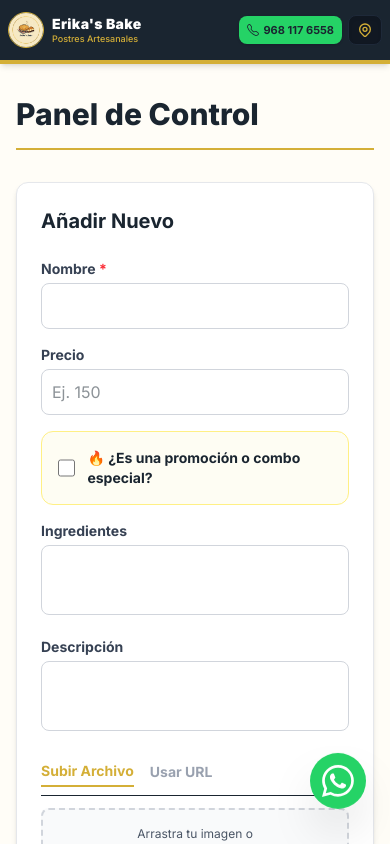
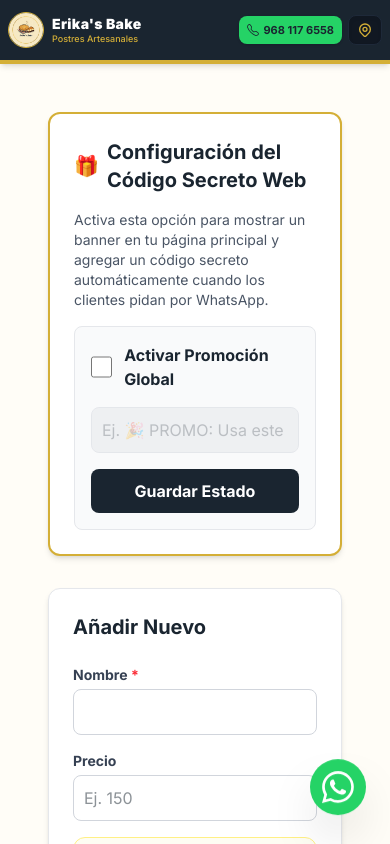
Before and after one commit to N37015/erickab, a Next.js app: page /admin in a window 390 px wide. Shown: the top 844 px of the page. Built offline with nearby package versions, Linux system fonts and the light colour scheme; no server answers; the database is empty.

Commit message:
CODIGO PROMO

```diff
--- a/app/CatalogoClient.tsx
+++ b/app/CatalogoClient.tsx
@@ -3,7 +3,8 @@
 import { useState, useEffect } from 'react';
 import { Product } from './actions';
 
-export default function CatalogoClient({ products }: { products: Product[] }) {
+// 1. AÑADIMOS 'settings' A LAS PROPIEDADES DEL COMPONENTE
+export default function CatalogoClient({ products, settings }: { products: Product[], settings?: any }) {
   const [selectedProduct, setSelectedProduct] = useState<Product | null>(null);
   const phoneNumber = "529681176558"; // Tu número de WhatsApp
 
@@ -37,20 +38,31 @@ export default function CatalogoClient({ products }: { products: Product[] }) {
   };
 
   const handleWhatsApp = (product: Product) => {
+    // Armamos el mensaje principal
     let message = `¡Hola! Me interesa hacer un pedido de: *${product.name}*${product.price ? ` (${product.price})` : ''}.`;
     if (product.es_promocion && product.detalles_promocion) {
       message += `\nIncluye: ${product.detalles_promocion}`;
     }
+
+    // 2. VERIFICAMOS SI LA PROMO GLOBAL ESTÁ ACTIVA ANTES DE DAR EL CÓDIGO
+    if (settings?.promo_active) {
+      const now = new Date();
+      const timeString = `${now.getDate().toString().padStart(2, '0')}${now.getHours().toString().padStart(2, '0')}${now.getMinutes().toString().padStart(2, '0')}`;
+      const randomStr = Math.random().toString(36).substring(2, 5).toUpperCase();
+      const secretCode = `WEB-${timeString}-${randomStr}`;
+
+      message += `\n\n🎁 *Código de Promo Web:* ${secretCode}`;
+      message += `\n_(Válido únicamente por 15 minutos)_`;
+    }
+
     message += `\n\nMe gustaría recibir más información.`;
 
-    // Detectamos si el usuario está en un celular
+    // Lógica de envío (celular vs PC)
     const isMobile = /iPhone|iPad|iPod|Android/i.test(navigator.userAgent);
 
     if (isMobile) {
-      // En celular: Fuerza abrir la app directamente sin abrir el navegador web
       window.location.href = `whatsapp://send?phone=${phoneNumber}&text=${encodeURIComponent(message)}`;
     } else {
-      // En PC: Abre la página de WhatsApp Web normalmente en una pestaña nueva
       window.open(`https://web.whatsapp.com/send?phone=${phoneNumber}&text=${encodeURIComponent(message)}`, '_blank');
     }
   };
--- a/app/actions.ts
+++ b/app/actions.ts
@@ -132,3 +132,31 @@ export async function deleteProduct(id: string, imageUrl: string) {
   revalidatePath('/');
   revalidatePath('/admin');
 }
+
+export async function getStoreSettings() {
+ const supabase = await createClient();
+  const { data, error } = await supabase
+    .from('store_settings')
+    .select('*')
+    .eq('id', 1)
+    .single();
+
+  if (error) {
+    console.error("Error fetching settings:", error);
+    return { promo_active: false, promo_message: '' };
+  }
+  return data;
+}
+
+export async function updateStoreSettings(promo_active: boolean, promo_message: string) {
+const supabase = await createClient();
+  const { error } = await supabase
+    .from('store_settings')
+    .update({ promo_active, promo_message })
+    .eq('id', 1);
+
+  if (error) throw new Error(error.message);
+
+  revalidatePath('/');
+  revalidatePath('/admin');
+}
--- a/app/admin/AdminClient.tsx
+++ b/app/admin/AdminClient.tsx
@@ -2,18 +2,28 @@
 
 import { useRef, useState, useEffect } from 'react';
 import { addProduct, updateProduct, deleteProduct, Product } from '../actions';
+// Importamos la función para actualizar la config
+import { updateStoreSettings } from '../actions';
 
-export default function AdminClient({ initialProducts }: { initialProducts: Product[] }) {
+export default function AdminClient({ initialProducts, initialSettings }: { initialProducts: Product[], initialSettings: any }) {
   const formRef = useRef<HTMLFormElement>(null);
 
   const [notification, setNotification] = useState<{ message: string; type: 'success' | 'error' } | null>(null);
   const [productToDelete, setProductToDelete] = useState<{ id: string; imageUrl: string; name: string } | null>(null);
 
+  // --- ESTADOS DE CONFIGURACIÓN GLOBAL ---
+  const [globalPromoActive, setGlobalPromoActive] = useState(initialSettings?.promo_active || false);
+  const [globalPromoMessage, setGlobalPromoMessage] = useState(initialSettings?.promo_message || '');
+  const [isSavingSettings, setIsSavingSettings] = useState(false);
+
+  // --- ESTADOS DEL PRODUCTO ---
   const [name, setName] = useState('');
   const [price, setPrice] = useState('');
   const [ingredients, setIngredients] = useState('');
   const [composition, setComposition] = useState('');
-  const [isPromo, setIsPromo] = useState(false); // <--- Nuevo estado para promoción
+  const [isPromo, setIsPromo] = useState(false);
+  const [precioAnterior, setPrecioAnterior] = useState('');
+  const [detallesPromocion, setDetallesPromocion] = useState('');
 
   const [products, setProducts] = useState<Product[]>(initialProducts);
   const [editingProduct, setEditingProduct] = useState<Product | null>(null);
@@ -24,9 +34,6 @@ export default function AdminClient({ initialProducts }: { initialProducts: Prod
   const [dragActive, setDragActive] = useState(false);
   const [file, setFile] = useState<File | null>(null);
   const [preview, setPreview] = useState<string | null>(null);
-
-  const [precioAnterior, setPrecioAnterior] = useState('');
-const [detallesPromocion, setDetallesPromocion] = useState('');
 
   useEffect(() => {
     setProducts(initialProducts);
@@ -64,63 +71,63 @@ const [detallesPromocion, setDetallesPromocion] = useState('');
     setUploadType('file');
   };
 
+  const showAlert = (message: string, type: 'success' | 'error') => {
+    setNotification({ message, type });
+    setTimeout(() => { setNotification(null); }, 4000);
+  };
+
+  // --- GUARDAR CONFIGURACIÓN GLOBAL ---
+  const handleSaveSettings = async () => {
+    setIsSavingSettings(true);
+    try {
+      await updateStoreSettings(globalPromoActive, globalPromoMessage);
+      showAlert('¡Configuración global guardada! Se reflejará en la página principal al instante.', 'success');
+    } catch (error: any) {
+      showAlert(error.message || 'Error al guardar configuración', 'error');
+    } finally {
+      setIsSavingSettings(false);
+    }
+  };
+
+  // --- MÉTODOS DE ARRASTRE Y SUBIDA (Omitidos por brevedad pero inclúyelos igual) ---
   const handleDrag = (e: React.DragEvent) => {
     e.preventDefault(); e.stopPropagation();
     if (e.type === "dragenter" || e.type === "dragover") setDragActive(true);
     else if (e.type === "dragleave") setDragActive(false);
   };
-
   const handleDrop = (e: React.DragEvent) => {
     e.preventDefault(); e.stopPropagation(); setDragActive(false);
     if (e.dataTransfer.files && e.dataTransfer.files[0]) handleFile(e.dataTransfer.files[0]);
   };
-
   const handleChange = (e: React.ChangeEvent<HTMLInputElement>) => {
     e.preventDefault();
     if (e.target.files && e.target.files[0]) handleFile(e.target.files[0]);
   };
-
   const handleFile = (file: File) => {
     setFile(file);
     setPreview(URL.createObjectURL(file));
   };
 
-  const showAlert = (message: string, type: 'success' | 'error') => {
-    setNotification({ message, type });
-    setTimeout(() => {
-      setNotification(null);
-    }, 4000);
-  };
-
   const handleAction = async (formData: FormData) => {
     setIsSubmitting(true);
-
     try {
       let formattedPrice = price.trim();
       if (formattedPrice && !formattedPrice.startsWith('$')) {
         formattedPrice = `$${formattedPrice}`;
         formData.set('price', formattedPrice);
       }
-
-      // Enviamos el estado de la promoción
       formData.set('is_promo', isPromo ? 'true' : 'false');
 
       if (editingProduct) {
         formData.append('id', editingProduct.id!);
         formData.append('old_image_url', editingProduct.image_url);
-
         if (uploadType === 'file') {
-          if (file) {
-            formData.set('image_file', file);
-          } else if (preview) {
-            formData.set('image_url', editingProduct.image_url);
-          } else {
-            throw new Error('Borraste la imagen. Selecciona una nueva imagen o URL.');
-          }
+          if (file) formData.set('image_file', file);
+          else if (preview) formData.set('image_url', editingProduct.image_url);
+          else throw new Error('Borraste la imagen. Selecciona una nueva imagen o URL.');
         } else {
           if (!formData.get('image_url')) throw new Error('Ingresa una URL válida');
         }
-
         await updateProduct(formData);
         showAlert('¡Producto actualizado con éxito!', 'success');
       } else {
@@ -133,11 +140,8 @@ const [detallesPromocion, setDetallesPromocion] = useState('');
         await addProduct(formData);
         showAlert('¡Producto creado con éxito!', 'success');
       }
-
       clearForm();
-
     } catch (error: any) {
-      console.error("Error detallado:", error);
       showAlert(error.message || 'Error al guardar', 'error');
     } finally {
       setIsSubmitting(false);
@@ -147,14 +151,11 @@ const [detallesPromocion, setDetallesPromocion] = useState('');
   const confirmDelete = (id: string, imageUrl: string, name: string) => {
     setProductToDelete({ id, imageUrl, name });
   };
-
   const executeDelete = async () => {
     if (!productToDelete) return;
-
     const { id, imageUrl } = productToDelete;
     setProductToDelete(null);
     setIsDeleting(id);
-
     try {
       await deleteProduct(id, imageUrl);
       setProducts(products.filter(p => p.id !== id));
@@ -167,38 +168,59 @@ const [detallesPromocion, setDetallesPromocion] = useState('');
   };
 
   return (
-    <div className="flex flex-col lg:flex-row gap-8 items-start relative pb-12">
+    <div className="flex flex-col gap-8 pb-12 relative">
 
       {notification && (
-        <div className={`fixed top-4 right-4 left-4 sm:left-auto z-50 px-6 py-4 rounded-xl shadow-2xl flex items-center gap-3 text-white font-medium transition-all transform animate-in fade-in slide-in-from-top-5 duration-300 ${
-          notification.type === 'success' ? 'bg-[#1A2530] border-l-4 border-[#D4AF37]' : 'bg-red-600 border-l-4 border-red-800'
-        }`}>
+        <div className={`fixed top-4 right-4 left-4 sm:left-auto z-50 px-6 py-4 rounded-xl shadow-2xl flex items-center gap-3 text-white font-medium transition-all transform animate-in fade-in slide-in-from-top-5 duration-300 ${notification.type === 'success' ? 'bg-[#1A2530] border-l-4 border-[#D4AF37]' : 'bg-red-600 border-l-4 border-red-800'}`}>
           <span>{notification.type === 'success' ? '✨' : '⚠️'}</span>
           <p className="flex-1">{notification.message}</p>
           <button onClick={() => setNotification(null)} className="text-xs opacity-75 hover:opacity-100">✕</button>
         </div>
       )}
 
-      {productToDelete && (
-        <div className="fixed inset-0 bg-black/50 backdrop-blur-sm z-50 flex items-center justify-center p-4">
-          <div className="bg-white rounded-2xl p-6 max-w-md w-full shadow-2xl border-t-4 border-[#D4AF37]">
-            <h3 className="text-xl font-bold text-[#1A2530] mb-2">¿Estás seguro?</h3>
-            <p className="text-gray-600 text-sm mb-6">
-              Estás a punto de eliminar <span className="font-bold text-[#1A2530]">"{productToDelete.name}"</span>. Esta acción no se puede deshacer.
+      {/* --- PANEL DE CONFIGURACIÓN GLOBAL --- */}
+      <div className="w-full bg-white p-6 rounded-xl shadow-md border-2 border-[#D4AF37]">
+        <h3 className="text-xl font-bold text-[#1A2530] mb-4 flex items-center gap-2">
+          <span>🎁</span> Configuración del Código Secreto Web
+        </h3>
+        <p className="text-sm text-gray-600 mb-4">
+          Activa esta opción para mostrar un banner en tu página principal y agregar un código secreto automáticamente cuando los clientes pidan por WhatsApp.
         </p>
-            <div className="flex gap-3 justify-end">
-              <button type="button" onClick={() => setProductToDelete(null)} className="px-4 py-2 rounded-lg text-sm font-semibold text-gray-600 bg-gray-100 hover:bg-gray-200">
-                Cancelar
-              </button>
-              <button type="button" onClick={executeDelete} className="px-4 py-2 rounded-lg text-sm font-semibold text-white bg-red-600 hover:bg-red-700 shadow-md">
-                Sí, eliminar
+
+        <div className="flex flex-col sm:flex-row items-start sm:items-center gap-4 bg-gray-50 p-4 rounded-lg border border-gray-200">
+          <label className="flex items-center gap-3 cursor-pointer">
+            <input
+              type="checkbox"
+              checked={globalPromoActive}
+              onChange={(e) => setGlobalPromoActive(e.target.checked)}
+              className="w-6 h-6 text-[#D4AF37] accent-[#D4AF37] rounded cursor-pointer"
+            />
+            <span className="font-bold text-[#1A2530]">Activar Promoción Global</span>
+          </label>
+
+          <div className="flex-1 w-full">
+            <input
+              type="text"
+              value={globalPromoMessage}
+              onChange={(e) => setGlobalPromoMessage(e.target.value)}
+              placeholder="Ej. 🎉 PROMO: Usa este código para un postre gratis!"
+              className="w-full border border-gray-300 rounded-lg p-2.5 outline-none focus:ring-2 focus:ring-[#D4AF37] disabled:bg-gray-200 disabled:opacity-50"
+              disabled={!globalPromoActive}
+            />
+          </div>
+
+          <button
+            onClick={handleSaveSettings}
+            disabled={isSavingSettings}
+            className="w-full sm:w-auto bg-[#1A2530] text-white font-bold px-6 py-2.5 rounded-lg hover:bg-gray-800 transition-colors disabled:bg-gray-400"
+          >
+            {isSavingSettings ? 'Guardando...' : 'Guardar Estado'}
           </button>
         </div>
       </div>
-        </div>
-      )}
 
-      {/* FORMULARIO */}
+      <div className="flex flex-col lg:flex-row gap-8 items-start">
+        {/* FORMULARIO POSTRES (Igual al tuyo) */}
         <div className="w-full lg:w-1/3 bg-white p-6 rounded-xl shadow-md border border-gray-200 lg:sticky lg:top-24">
           <div className="flex justify-between items-center mb-6">
             <h3 className="text-xl font-bold text-[#1A2530]">
@@ -222,16 +244,10 @@ const [detallesPromocion, setDetallesPromocion] = useState('');
               <input type="text" name="price" value={price} onChange={(e) => setPrice(e.target.value)} className="w-full border border-gray-300 rounded-lg p-2.5 focus:ring-2 focus:ring-[#D4AF37] outline-none" placeholder="Ej. 150" />
             </div>
 
-         {/* CHECKBOX Y CAMPOS DE PROMOCIÓN */}
+            {/* CHECKBOX Y CAMPOS DE PROMOCIÓN INDIVIDUAL */}
             <div className="bg-yellow-50/50 p-4 rounded-xl border border-yellow-200 space-y-3">
               <div className="flex items-center gap-3">
-              <input
-                type="checkbox"
-                id="isPromo"
-                checked={isPromo}
-                onChange={(e) => setIsPromo(e.target.checked)}
-                className="w-5 h-5 text-[#D4AF37] accent-[#D4AF37] rounded cursor-pointer"
-              />
+                <input type="checkbox" id="isPromo" checked={isPromo} onChange={(e) => setIsPromo(e.target.checked)} className="w-5 h-5 text-[#D4AF37] accent-[#D4AF37] rounded cursor-pointer" />
                 <label htmlFor="isPromo" className="text-sm font-bold text-[#1A2530] cursor-pointer">
                   🔥 ¿Es una promoción o combo especial?
                 </label>
@@ -241,25 +257,11 @@ const [detallesPromocion, setDetallesPromocion] = useState('');
                 <div className="space-y-3 pt-2 border-t border-yellow-200/60 animate-in fade-in duration-200">
                   <div>
                     <label className="block text-xs font-bold text-gray-700 mb-1">Precio Anterior (Tachado)</label>
-                  <input
-                    type="text"
-                    name="precio_anterior"
-                    value={precioAnterior}
-                    onChange={(e) => setPrecioAnterior(e.target.value)}
-                    placeholder="Ej. $380"
-                    className="w-full bg-white border border-gray-300 rounded-lg p-2 text-sm outline-none focus:ring-2 focus:ring-[#D4AF37]"
-                  />
+                    <input type="text" name="precio_anterior" value={precioAnterior} onChange={(e) => setPrecioAnterior(e.target.value)} placeholder="Ej. $380" className="w-full bg-white border border-gray-300 rounded-lg p-2 text-sm outline-none focus:ring-2 focus:ring-[#D4AF37]" />
                   </div>
                   <div>
                     <label className="block text-xs font-bold text-gray-700 mb-1">¿Qué incluye la promoción / combo?</label>
-                  <input
-                    type="text"
-                    name="detalles_promocion"
-                    value={detallesPromocion}
-                    onChange={(e) => setDetallesPromocion(e.target.value)}
-                    placeholder="Ej. 1 Chocoflan familiar + 1 Pay de Queso"
-                    className="w-full bg-white border border-gray-300 rounded-lg p-2 text-sm outline-none focus:ring-2 focus:ring-[#D4AF37]"
-                  />
+                    <input type="text" name="detalles_promocion" value={detallesPromocion} onChange={(e) => setDetallesPromocion(e.target.value)} placeholder="Ej. 1 Chocoflan + 1 Pay" className="w-full bg-white border border-gray-300 rounded-lg p-2 text-sm outline-none focus:ring-2 focus:ring-[#D4AF37]" />
                   </div>
                 </div>
               )}
@@ -309,7 +311,7 @@ const [detallesPromocion, setDetallesPromocion] = useState('');
           </form>
         </div>
 
-      {/* LISTA */}
+        {/* LISTA POSTRES (Igual al tuyo) */}
         <div className="w-full lg:w-2/3">
           <div className="bg-white rounded-xl shadow-md border border-gray-200 p-4 sm:p-6">
             <h3 className="text-lg font-bold text-[#1A2530] mb-4">Postres Registrados ({products.length})</h3>
@@ -325,7 +327,7 @@ const [detallesPromocion, setDetallesPromocion] = useState('');
                       <div className="min-w-0">
                         <div className="flex items-center gap-2">
                           <h4 className="font-bold text-[#1A2530] truncate text-sm sm:text-base">{product.name}</h4>
-                        {product.is_promo && <span className="bg-[#D4AF37] text-white text-[10px] font-bold px-2 py-0.5 rounded-full">OFERTA</span>}
+                          {product.es_promocion && <span className="bg-[#D4AF37] text-white text-[10px] font-bold px-2 py-0.5 rounded-full">OFERTA</span>}
                         </div>
                         <p className="text-xs sm:text-sm text-[#D4AF37] font-bold">{product.price || 'Sin precio'}</p>
                       </div>
@@ -346,5 +348,25 @@ const [detallesPromocion, setDetallesPromocion] = useState('');
           </div>
         </div>
       </div>
+
+      {productToDelete && (
+        <div className="fixed inset-0 bg-black/50 backdrop-blur-sm z-50 flex items-center justify-center p-4">
+          <div className="bg-white rounded-2xl p-6 max-w-md w-full shadow-2xl border-t-4 border-[#D4AF37]">
+            <h3 className="text-xl font-bold text-[#1A2530] mb-2">¿Estás seguro?</h3>
+            <p className="text-gray-600 text-sm mb-6">
+              Estás a punto de eliminar <span className="font-bold text-[#1A2530]">"{productToDelete.name}"</span>. Esta acción no se puede deshacer.
+            </p>
+            <div className="flex gap-3 justify-end">
+              <button type="button" onClick={() => setProductToDelete(null)} className="px-4 py-2 rounded-lg text-sm font-semibold text-gray-600 bg-gray-100 hover:bg-gray-200">
+                Cancelar
+              </button>
+              <button type="button" onClick={executeDelete} className="px-4 py-2 rounded-lg text-sm font-semibold text-white bg-red-600 hover:bg-red-700 shadow-md">
+                Sí, eliminar
+              </button>
+            </div>
+          </div>
+        </div>
+      )}
+    </div>
   );
 }
--- a/app/admin/page.tsx
+++ b/app/admin/page.tsx
@@ -1,19 +1,17 @@
-import { getProducts } from '../actions';
+// app/admin/page.tsx
+import { getProducts, getStoreSettings } from '../actions';
 import AdminClient from './AdminClient';
 
-export const revalidate = 0;
+export const dynamic = 'force-dynamic';
 
 export default async function AdminPage() {
-  const products = (await getProducts()) || [];
+  const products = await getProducts();
+  const settings = await getStoreSettings(); // <-- Leemos la BD
 
   return (
-    <div className="max-w-6xl mx-auto mt-4">
-      <div className="flex justify-between items-center mb-8 border-b-2 border-[#D4AF37] pb-4">
-        <h2 className="text-3xl font-extrabold text-[#1A2530]">Panel de Control</h2>
-      </div>
-
-      {/* Pasamos los productos al componente interactivo */}
-      <AdminClient initialProducts={products} />
+    <div className="p-8">
+      {/* Pasamos ambas variables al cliente */}
+      <AdminClient initialProducts={products} initialSettings={settings} />
     </div>
   );
 }
--- a/app/layout.tsx
+++ b/app/layout.tsx
@@ -1,6 +1,7 @@
 import type { Metadata } from "next";
 import { Inter } from "next/font/google";
 import "./globals.css";
+import { getStoreSettings } from './actions';
 
 const inter = Inter({ subsets: ["latin"] });
 
@@ -9,10 +10,20 @@ export const metadata: Metadata = {
   description: "Deliciosos postres artesanales.",
 };
 
-export default function RootLayout({ children }: Readonly<{ children: React.ReactNode }>) {
+export default async function RootLayout({ children }: Readonly<{ children: React.ReactNode }>) {
+  // Leemos la configuración global
+  const settings = await getStoreSettings();
+
   return (
     <html lang="es">
       <body className={`${inter.className} flex flex-col min-h-screen`}>
+
+        {/* BANNER DE PROMOCIÓN WEB (Se muestra solo si está activa) */}
+        {settings?.promo_active && (
+          <div className="bg-[#D4AF37] text-[#1A2530] text-center text-xs sm:text-sm font-black py-1.5 px-2 shadow-sm z-50 relative">
+            {settings.promo_message || "🎉 PROMO WEB: ¡Menciona el código secreto al pedir y recibe una sorpresa especial! 🎁"}
+          </div>
+        )}
 
         <header className="w-full bg-[#1A2530] border-b-4 border-[#D4AF37] px-2 sm:px-4 py-3 sticky top-0 z-40 shadow-md">
           <div className="max-w-7xl mx-auto flex items-center justify-between gap-1 sm:gap-2">
--- a/app/page.tsx
+++ b/app/page.tsx
@@ -1,4 +1,4 @@
-import { getProducts } from './actions';
+import { getProducts, getStoreSettings } from './actions';
 import CatalogClient from './CatalogoClient';
 
 export const dynamic = 'force-dynamic';
@@ -7,12 +7,10 @@ export const revalidate = 0;
 
 export default async function HomePage() {
   const products = (await getProducts()) || [];
+  const settings = await getStoreSettings();
 
   return (
     <div>
-      {/* SECCIÓN DEL LOGO CENTRADO */}
-
-
       {/* SECCIÓN DEL MENÚ */}
       <h2 className="text-2xl font-bold text-[#1A2530] mb-8 border-b-2 border-[#D4AF37] inline-block pb-2">
         Nuestro Menú
@@ -21,7 +19,7 @@ export default async function HomePage() {
       {products.length === 0 ? (
         <p className="text-gray-500">Aún no hay postres en el catálogo.</p>
       ) : (
-        <CatalogClient products={products} />
+        <CatalogClient products={products} settings={settings} />
       )}
     </div>
   );
```
Lines whose indentation alone changed are shown as unchanged.
